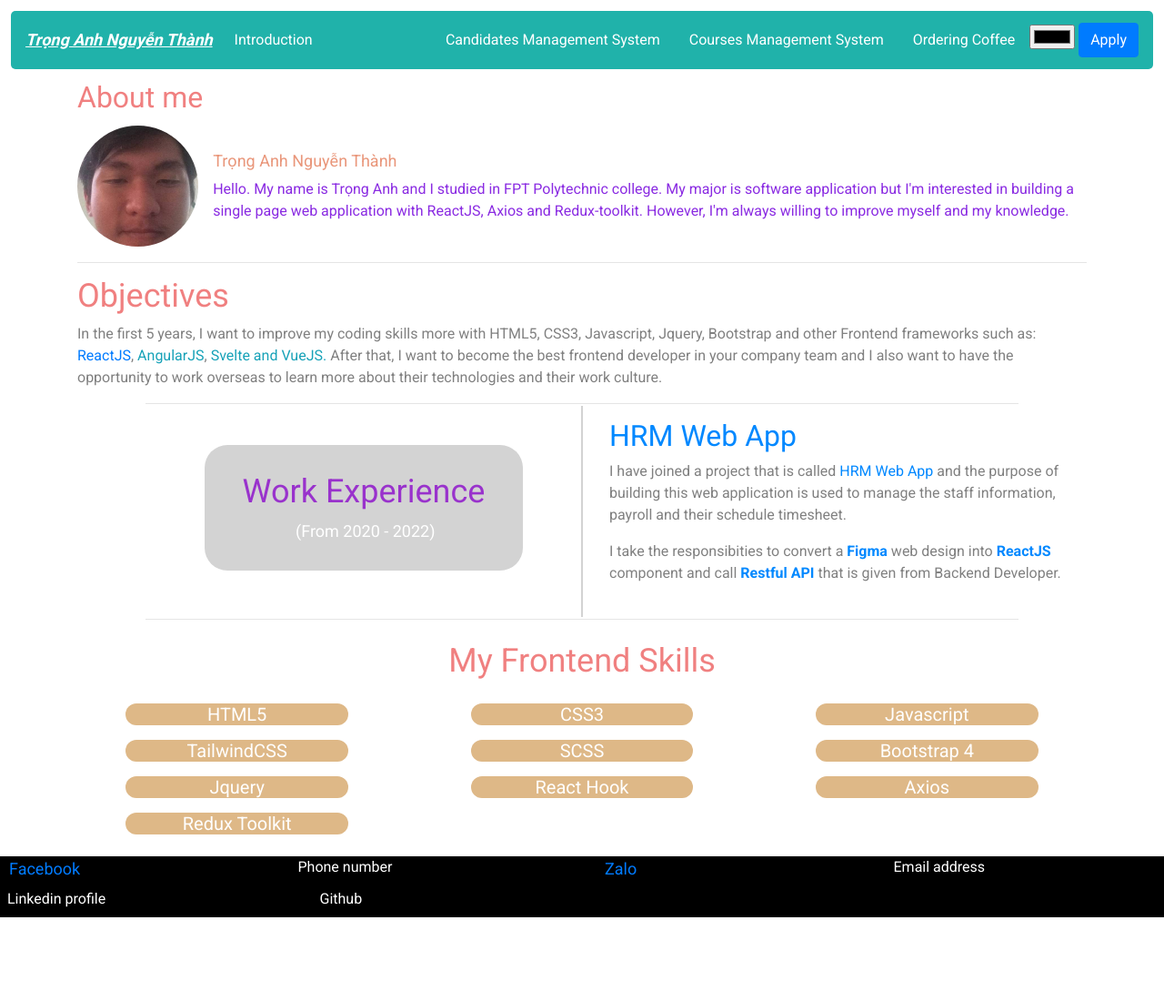
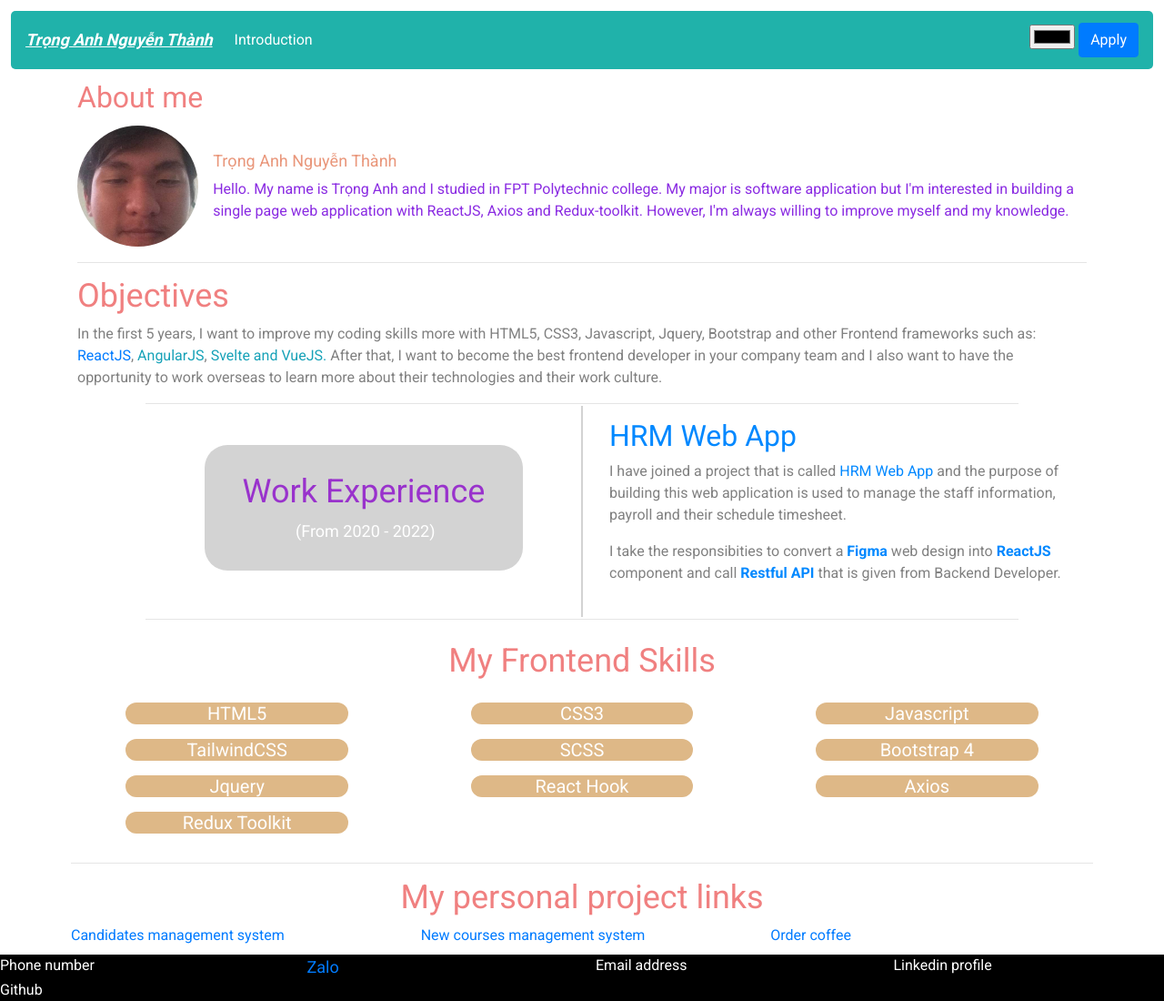
Before and after one commit to tronganhnguyenthanh/MyPortfolio, a plain HTML site: page index.html in a window 1280 px wide. Shown: the whole page at 91% size. Before the commit the page ends 1008 px from the top, so only its background shows below. Drawn offline with nearby package versions, Linux system fonts and the light colour scheme.

Commit message:
[UPDATE][FE] update portfolio

```diff
--- a/assets/css/style.css
+++ b/assets/css/style.css
@@ -100,6 +100,12 @@ html{
   color:#08f;
 }
 
+.projects > h2{
+  font-size:36px;
+  color:lightcoral;
+  text-align:center;
+}
+
 .project-content{
   color:gray;
 }
--- a/index.html
+++ b/index.html
@@ -28,7 +28,7 @@
         </li>
       </ul>
       <ul class="form-inline my-2 my-lg-0 list-unstyled">
-        <li class="nav-item">
+        <!-- <li class="nav-item">
           <a class="nav-link text-white" href="https://candidates-beta.vercel.app/">
             Candidates Management System
           </a>
@@ -42,7 +42,7 @@
           <a class="nav-link text-white" href="https://ordered-coffee.surge.sh/">
             Ordering Coffee
           </a>
-        </li>
+        </li> -->
         <li class="nav-item">
           <div class="input_color"></div>
         </li>
@@ -180,13 +180,25 @@
            </div>
          </div>
       </div>
+      <hr/>
+      <div class="projects">
+        <h2>My personal project links</h2>
+        <div class="row">
+          <div class="col-lg-4 col-md-4 col-sm-4 col-xs-4">
+            <a href="https://candidates-beta.vercel.app">Candidates management system</a>
+          </div>
+          <div class="col-lg-4 col-md-4 col-sm-4 col-xs-4">
+            <a href="https://new-courseupdate.surge.sh">New courses management system</a>
+          </div>
+          <div class="col-lg-4 col-md-4 col-sm-4 col-xs-4">
+            <a href="https://ordered-coffee.surge.sh">Order coffee</a>
+          </div>
+        </div>
+      </div>
     </div>
   </div>
   <footer class="footer">
     <div class="row">
-      <div class="col-lg-3 col-md-3 col-sm-3 col-xs-3">
-        <a href="https://www.facebook.com/" class="footer-social">Facebook</a>
-      </div>
       <div class="col-lg-3 col-md-3 col-sm-3 col-xs-3">
         <a href="tel:0961847448" class="footer-contact">Phone number</a>
       </div>
@@ -196,11 +208,11 @@
       <div class="col-lg-3 col-md-3 col-sm-3 col-xs-3">
         <a href="mailto:tronganhnguyen222@gmail.com" class="footer-contact">Email address</a>
       </div>
-      <div class="col-lg-3 col-md-3 col-sm-3 col-xs-3 m-sm-2">
+      <div class="col-lg-3 col-md-3 col-sm-3 col-xs-3">
         <a href="https://www.linkedin.com/in/tr%E1%BB%8Dng-anh-nguy%E1%BB%85n-th%C3%A0nh-517789183/"
           class="footer-contact">Linkedin profile</a>
       </div>
-      <div class="col-lg-3 col-md-3 col-sm-3 col-xs-3 m-sm-2">
+      <div class="col-lg-3 col-md-3 col-sm-3 col-xs-3">
         <a href="https://github.com/tronganhnguyenthanh/MyPortfolio" class="footer-contact">Github</a>
       </div>
     </div>
```
